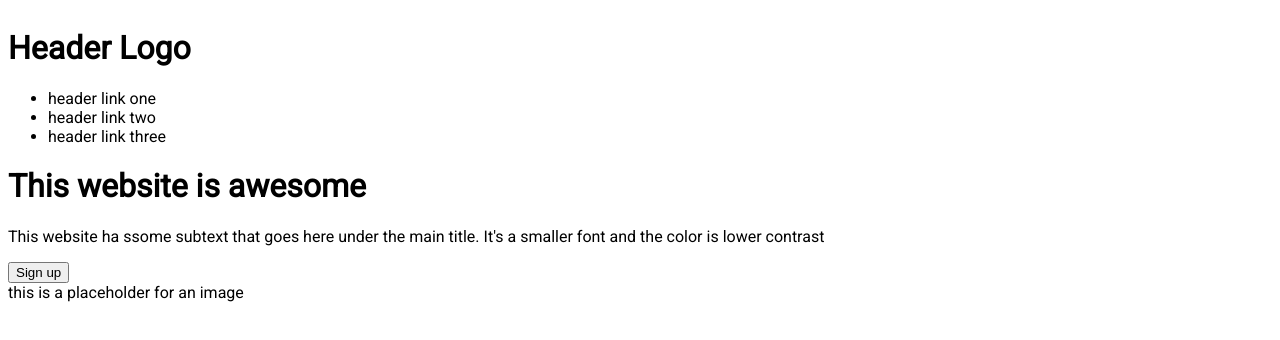
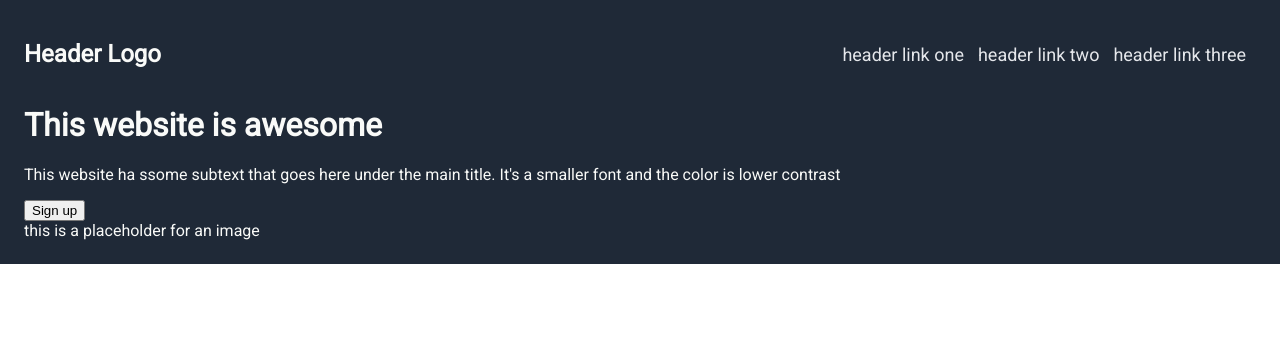
Before and after one commit to mactyre/landing-page, a plain HTML site: page index.html in a window 1280 px wide. Drawn offline with Linux system fonts and the light colour scheme.

Commit message:
Style navigation

```diff
--- a/styles/style.css
+++ b/styles/style.css
@@ -2,4 +2,33 @@ body {
     display: flex;
     flex-direction: column;
     font-family: 'Roboto', sans-serif;
+    margin: 0;
 }
+
+.header {
+    background-color: #1F2937;
+    color: #F9FAF8;
+    padding: 24px;
+}
+
+.nav {
+    display: flex;
+    justify-content: space-between;
+    align-items: center;
+}
+
+.nav h1 {
+   font-size: 24px;
+}
+
+.nav li {
+    list-style-type: none;
+    display: inline;
+    color: #E5E7EB;
+    font-size: 18px;
+    padding-right: 10px;
+}
+
+.nav ul {
+    padding: 0;
+}
```
